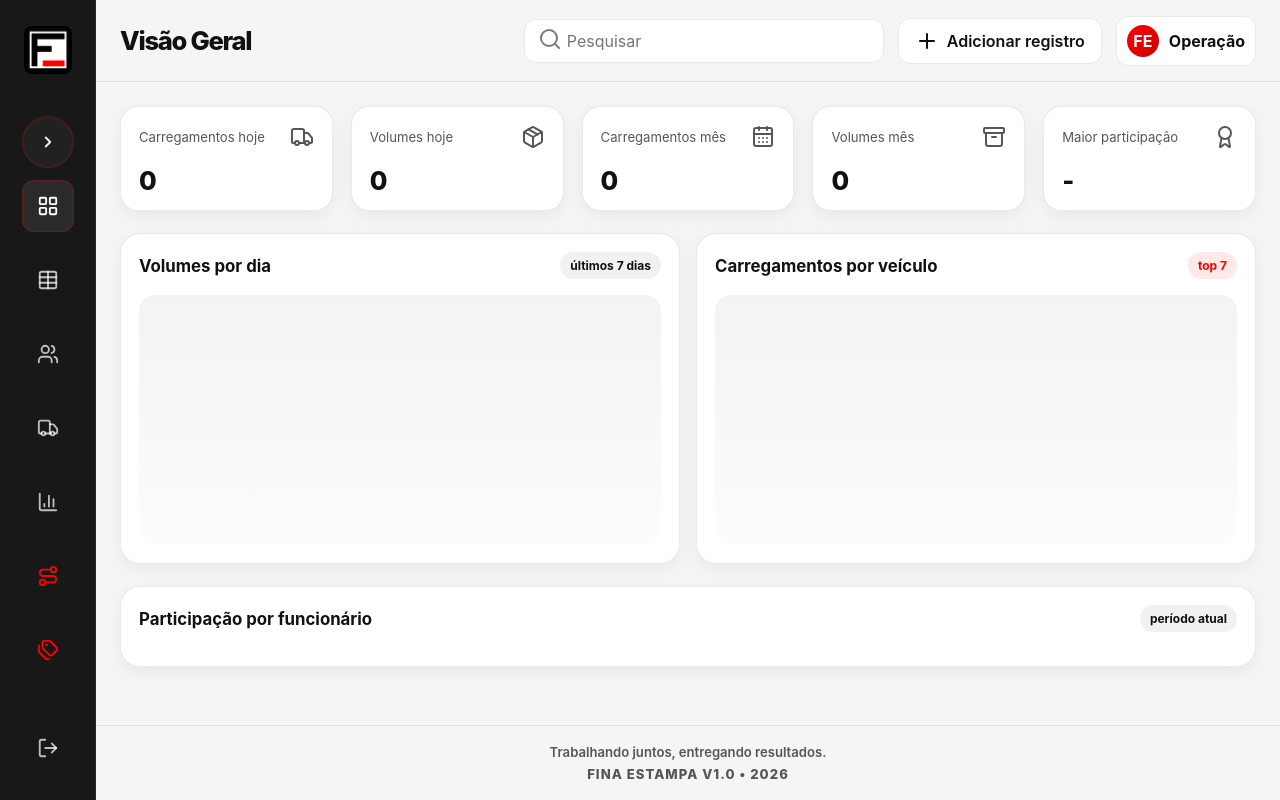
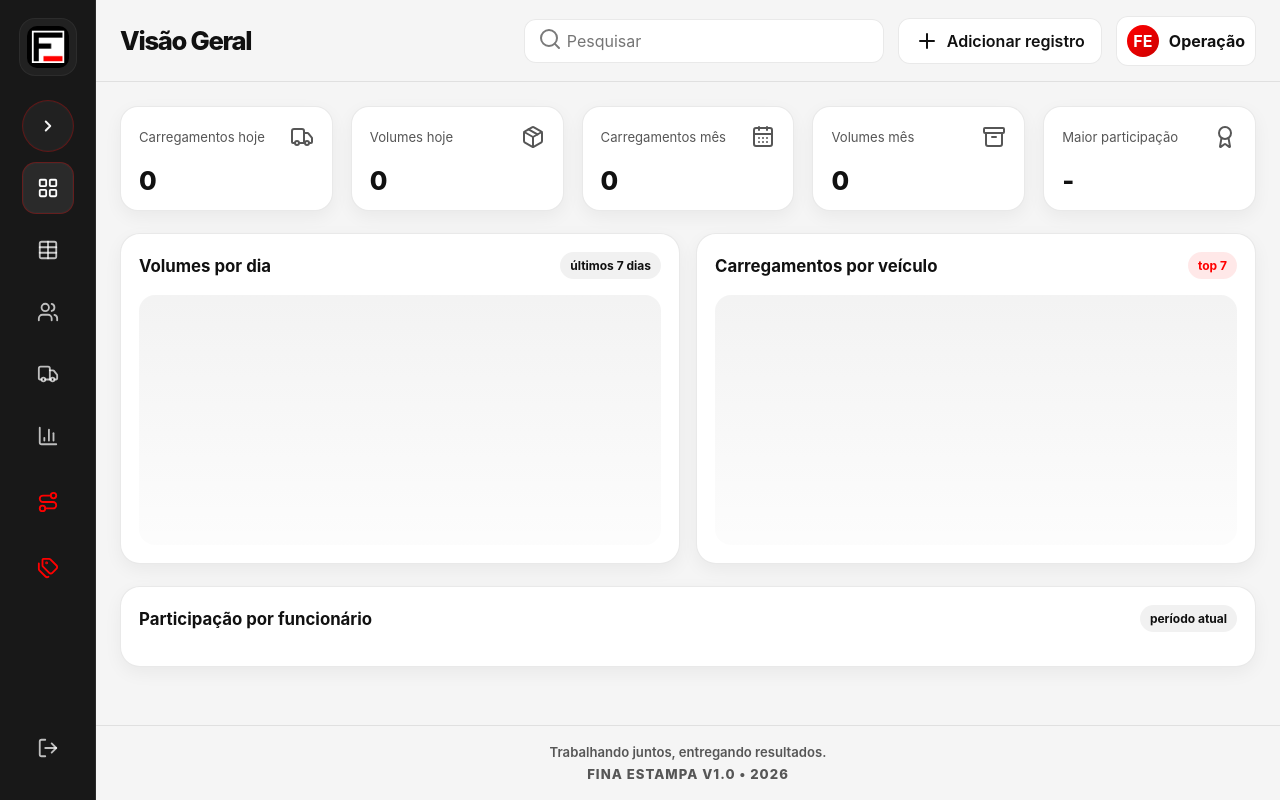
Before and after one commit to bnocrv/finaestampa, a plain HTML site: page index.html in a window 1280 px wide. Drawn offline with nearby package versions, Linux system fonts and the light colour scheme; a script that the page names is missing.

Commit message:
Refine sidebar layout

```diff
--- a/css/layout.css
+++ b/css/layout.css
@@ -1,5 +1,5 @@
 .app-sidebar {
-  width: var(--sidebar-width);
+  width: 96px;
   background: #181818;
   color: rgba(255,255,255,0.85);
   border-right: 1px solid rgba(255,255,255,0.08);
@@ -14,28 +14,38 @@
   display: flex;
   align-items: center;
   justify-content: center;
-  padding: 26px 16px 22px;
+  padding: 18px 12px 12px;
+  position: sticky;
+  top: 0;
+  background: #181818;
+  z-index: 5;
 }
 
 .brand {
   display: flex;
   align-items: center;
   justify-content: center;
+  width: 58px;
+  height: 58px;
+  border-radius: 16px;
+  background: rgba(255,255,255,0.04);
+  padding: 8px;
+  box-shadow: inset 0 0 0 1px rgba(255,255,255,0.05);
 }
 
 .brand img {
-  width: 48px;
-  height: 48px;
+  width: 100%;
+  height: 100%;
   object-fit: contain;
-  border-radius: 8px;
+  border-radius: 10px;
 }
 
 .sidebar-nav {
-  padding: 20px 14px 0;
+  padding: 12px 10px 0;
   display: flex;
   flex-direction: column;
   align-items: center;
-  gap: 22px;
+  gap: 14px;
   flex: 1;
 }
 
@@ -47,11 +57,11 @@
 }
 
 .nav-group {
-  gap: 12px;
+  gap: 10px;
 }
 
 .nav-group-items {
-  gap: 22px;
+  gap: 10px;
   overflow: hidden;
   max-height: 360px;
   transition: max-height var(--transition), opacity var(--transition), transform var(--transition);
@@ -73,7 +83,7 @@
   height: 52px;
   padding: 0;
   border: 1px solid transparent;
-  border-radius: 12px;
+  border-radius: 14px;
   color: rgba(255,255,255,0.72);
   background: transparent;
   transition: all var(--transition);
@@ -88,6 +98,7 @@
   border-color: rgba(255, 255, 255, 0.08);
   display: grid;
   place-items: center;
+  box-shadow: 0 10px 24px rgba(0,0,0,0.16);
 }
 
 .nav-group-toggle .nav-group-chevron {
@@ -95,7 +106,7 @@
   width: 18px;
   height: 18px;
   opacity: 0.95;
-  stroke-width: 2.4;
+  stroke-width: 2.6;
   transition: transform var(--transition);
 }
 
```
